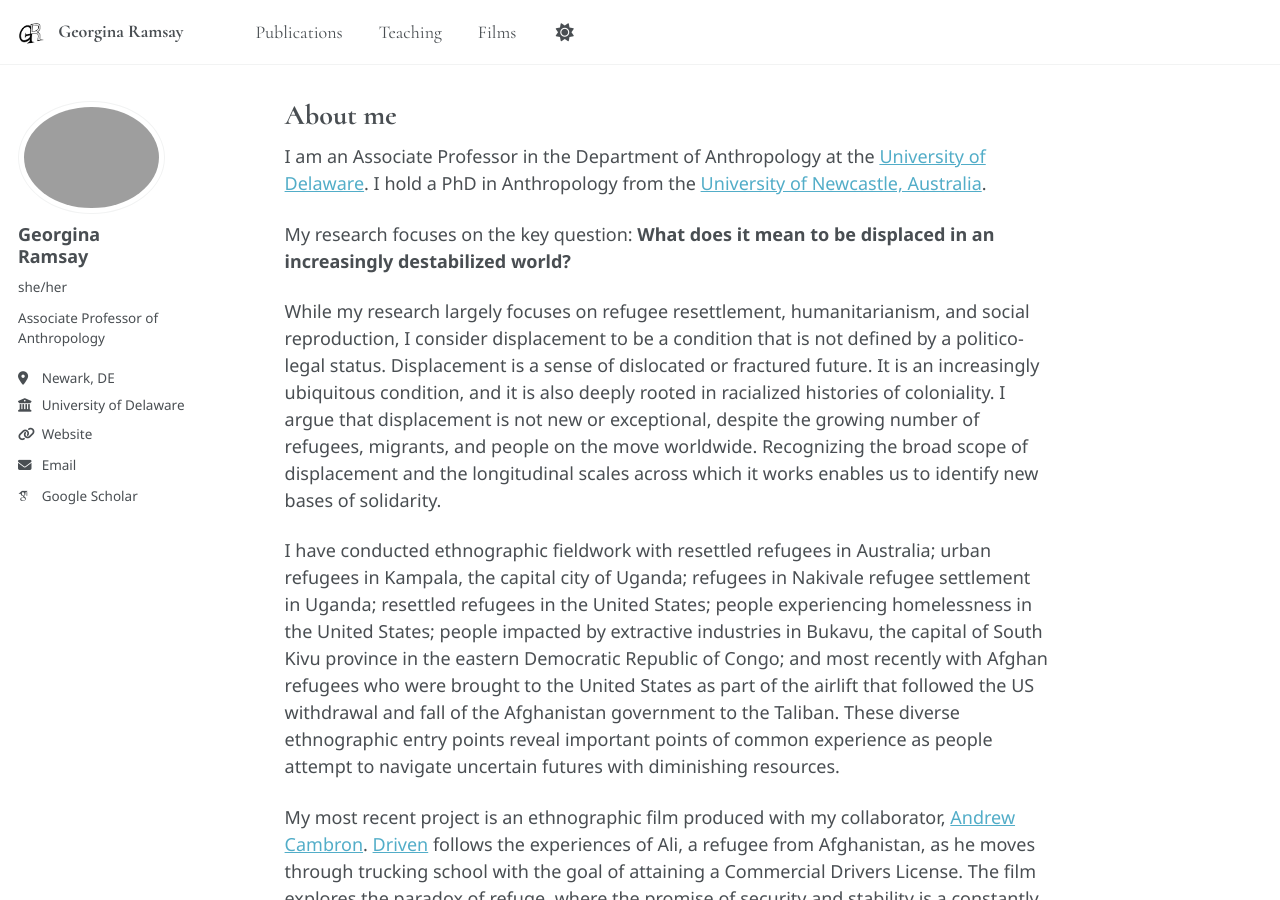
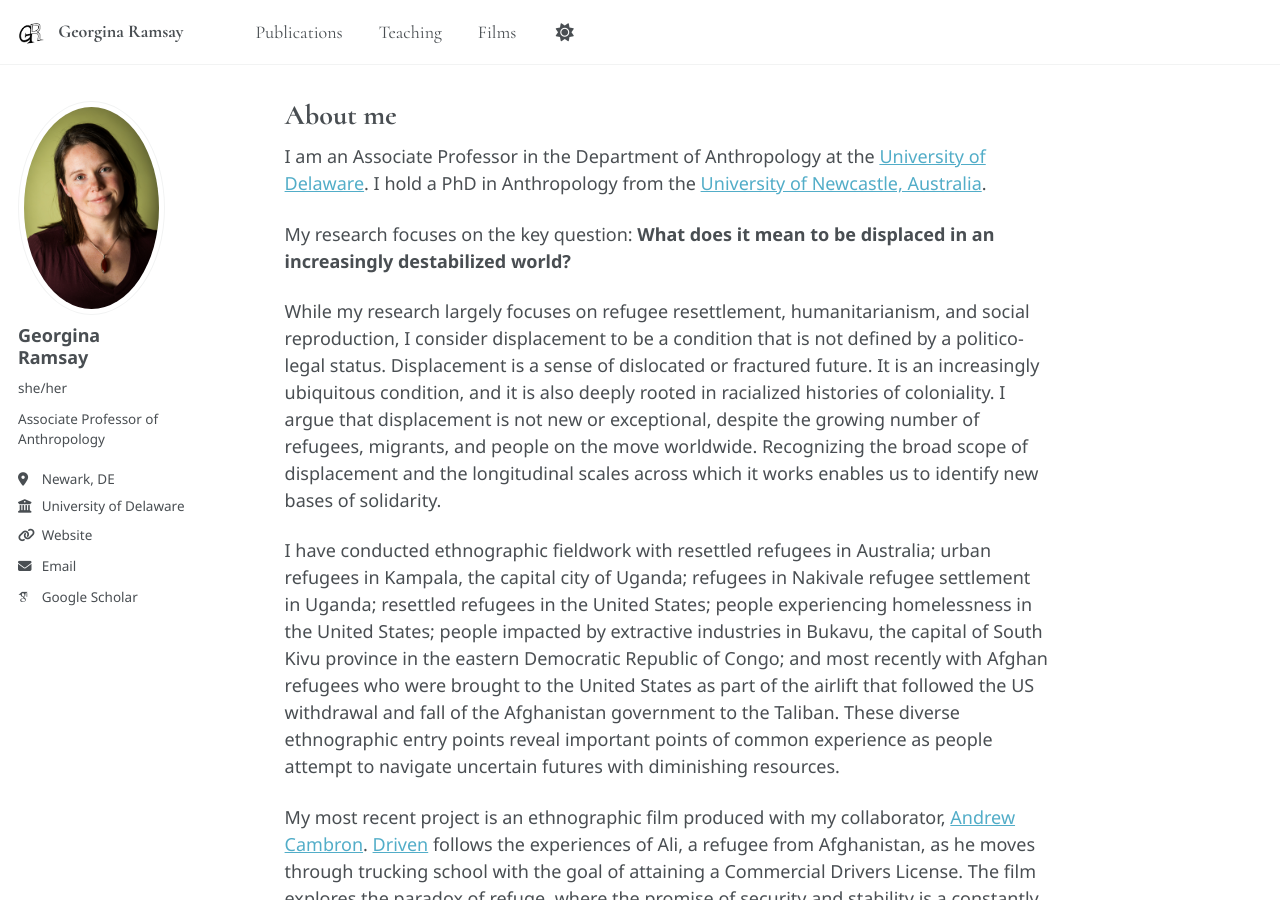
Before and after one commit to ajcambron/georginaramsay, a Jekyll site: the page built from _pages/about.md, in a window 1280 px wide and 900 px high. Built offline with Jekyll 4.4.1, drawn with Linux system fonts in a browser that asks for light colours; some web fonts are replaced; a script that is not in the unit is left out.

Commit message:
Fix broken avatar image with updated headshot
_config.yml referenced GRamsayHeadshot2026-300x300.jpeg, a file
extension that doesn't exist in images/ (only .png and .jpg variants
were present), so the sidebar avatar 404'd. Replaces it with a new
headshot.

Co-Authored-By: Claude Sonnet 5 <noreply@anthropic.com>
Claude-Session: https://claude.ai/code/session_01Ee4xxLw2wLnjr7twgV5G1M

```diff
--- a/_config.yml
+++ b/_config.yml
@@ -23,7 +23,7 @@ repository               : "ajcambron/georginaramsay"
 #               Additional customization can be done by editing /_includes/author-profile.html
 author:
   # Biographic information
-  avatar           : "GRamsayHeadshot2026-300x300.jpeg"
+  avatar           : "Ramsay2025.jpg"
   name             : "Georgina Ramsay"
   pronouns         : "she/her"
   bio              : "Associate Professor of Anthropology"
```
Also changed, not shown: images/Ramsay2025.jpg (added).
